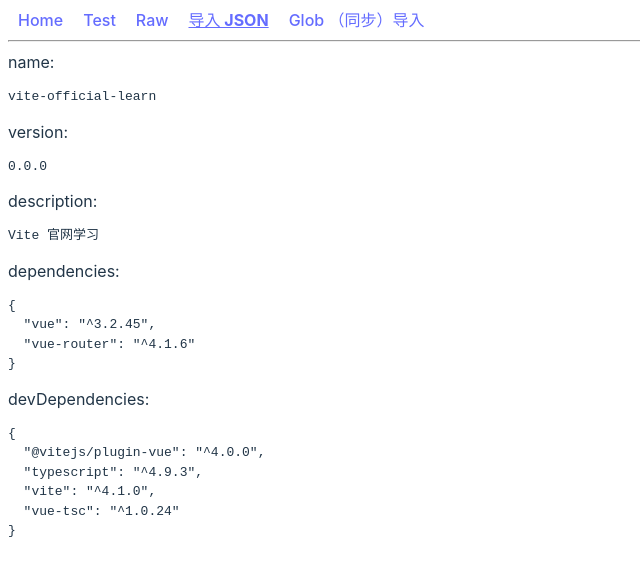
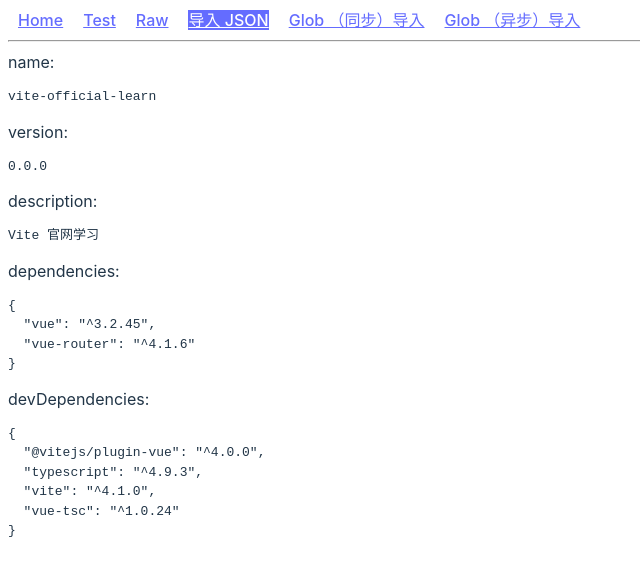
Before and after one commit to yuanlee301415/vite-official-learn, a Vue app: page /#/json in a window 1280 px wide. Shown: the top 576 px of the page, without its empty margins (0-640 px from the left). Built offline with nearby package versions, Linux system fonts and the light colour scheme.

Commit message:
Done: 功能》静态资源处理》Glob （异步）导入

```diff
--- /dev/null
+++ b/src/components/form-item/Color.vue
@@ -0,0 +1,11 @@
+<template>
+  String: <input type="color" />
+</template>
+
+<script setup lang="ts">
+
+</script>
+
+<style scoped>
+
+</style>
--- /dev/null
+++ b/src/components/form-item/Date.vue
@@ -0,0 +1,11 @@
+<template>
+  String: <input type="Date" />
+</template>
+
+<script setup lang="ts">
+
+</script>
+
+<style scoped>
+
+</style>
--- /dev/null
+++ b/src/components/form-item/Number.vue
@@ -0,0 +1,11 @@
+<template>
+  Number: <input type="number">
+</template>
+
+<script setup lang="ts">
+
+</script>
+
+<style scoped>
+
+</style>
--- /dev/null
+++ b/src/components/form-item/String.vue
@@ -0,0 +1,11 @@
+<template>
+  String: <input type="text" />
+</template>
+
+<script setup lang="ts">
+
+</script>
+
+<style scoped>
+
+</style>
--- /dev/null
+++ b/src/components/form-item/Text.vue
@@ -0,0 +1,11 @@
+<template>
+  Text: <textarea/>
+</template>
+
+<script setup lang="ts">
+
+</script>
+
+<style scoped>
+
+</style>
--- a/src/router/index.ts
+++ b/src/router/index.ts
@@ -40,6 +40,14 @@
         meta: {
             title: 'Glob （同步）导入'
         }
+    },
+    {
+        path: '/glob-async',
+        name: 'GlobAsync',
+        component: () => import('../views/glob-async.vue'),
+        meta: {
+            title: 'Glob （异步）导入'
+        }
     }
 ]
 
--- a/src/style.css
+++ b/src/style.css
@@ -19,9 +19,11 @@
   color: #646cff;
   text-decoration: inherit;
 }
+/*
 a:hover {
   color: #535bf2;
 }
+*/
 
 /*
 body {
@@ -75,15 +77,19 @@
     color: #213547;
     background-color: #ffffff;
   }
-  a:hover {
+/*  a:hover {
     color: #747bff;
   }
   button {
     background-color: #f9f9f9;
-  }
+  }*/
+}
+
+nav a {
+  text-decoration: underline;
 }
 
 .router-link-active {
-  text-decoration: underline;
-  font-weight: bold;
+  background-color: #646cff;
+  color: #fff;
 }
--- /dev/null
+++ b/src/views/glob-async.vue
@@ -0,0 +1,26 @@
+<template>
+  <div>
+    <button @click="visible = true">加载异步组件</button>
+    <div v-if="visible">
+      <details open v-for="item of formItems">
+        <summary>表单组件</summary>
+        <component :is="item"/>
+      </details>
+    </div>
+
+  </div>
+</template>
+
+<script setup lang="ts">
+import {defineAsyncComponent, ref} from "vue";
+
+const comps = import.meta.glob('../components/form-item/*.vue')
+console.log('comps:', comps)
+
+const formItems = Object.keys(comps).map(key => defineAsyncComponent(() => import(key)))
+const visible = ref(false)
+</script>
+
+<style scoped>
+
+</style>
```
